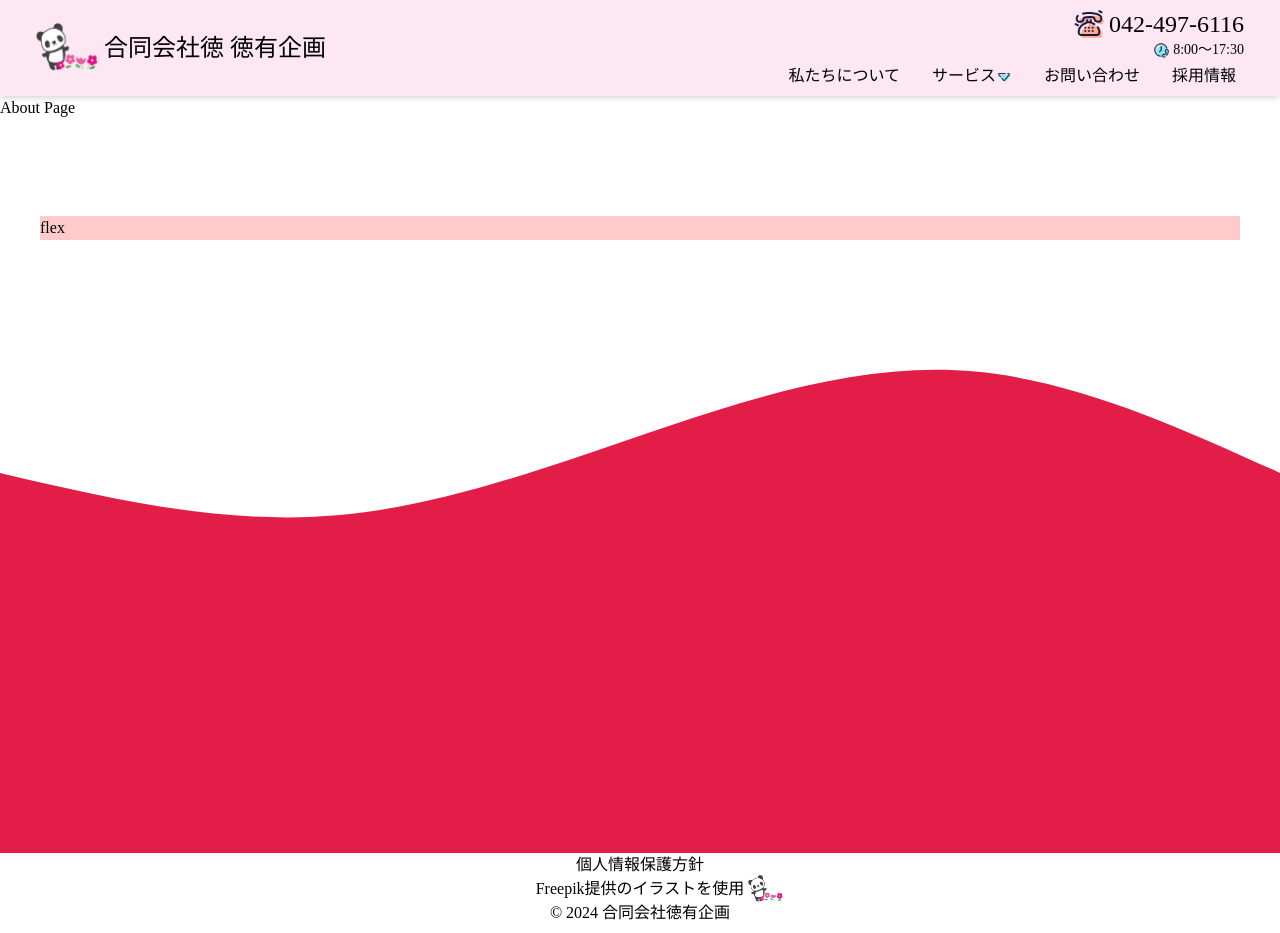
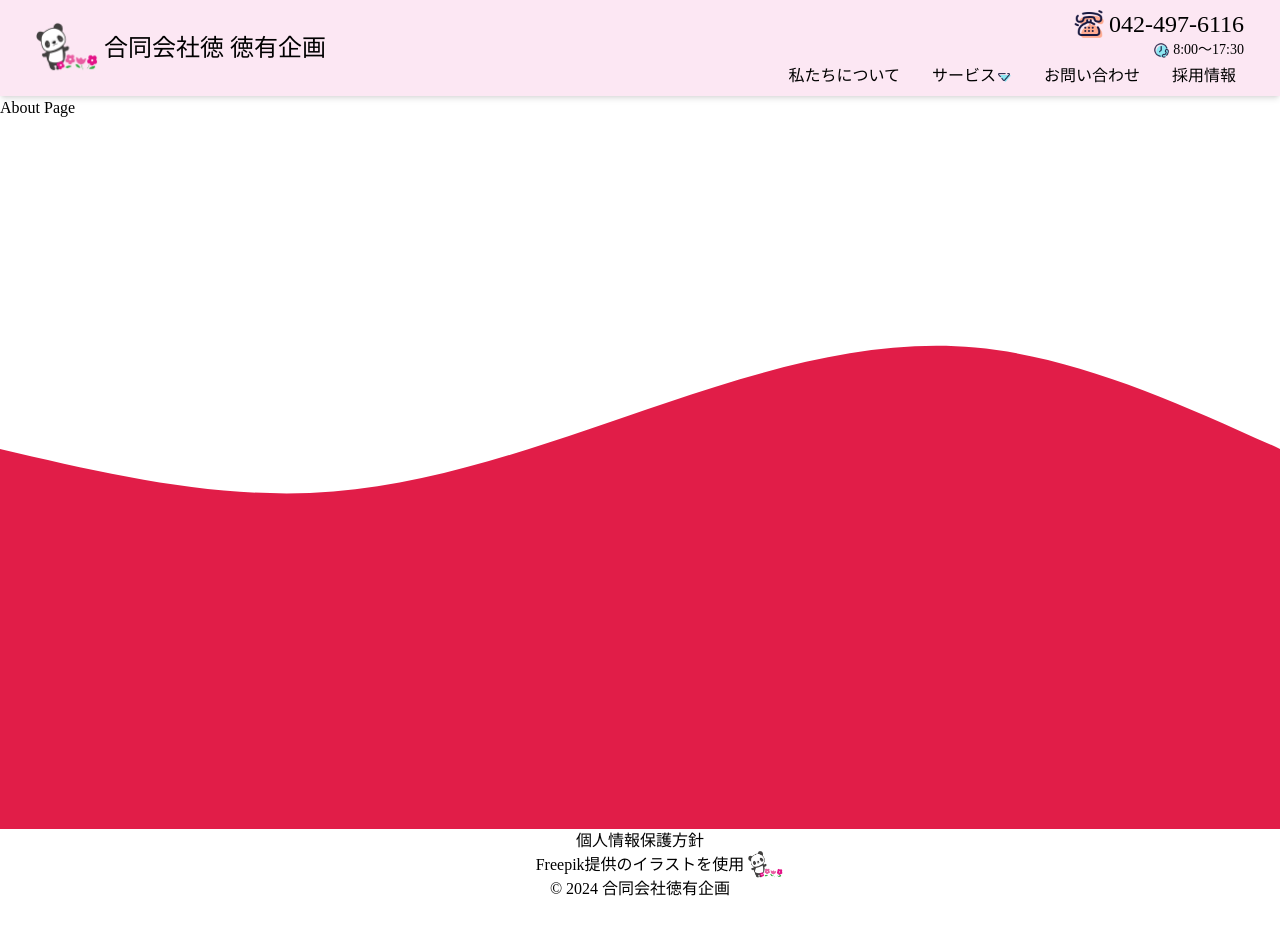
Before and after one commit to Jasufr/tokuyukikaku, a React (Vite) app: page /about in a window 1280 px wide. After the commit the page ends 909 px from the top, so only its background shows below. Built offline with nearby package versions, Linux system fonts and the light colour scheme; a web font is replaced by a local one.

Commit message:
footer started

```diff
--- a/src/components/Footer.jsx
+++ b/src/components/Footer.jsx
@@ -5,7 +5,8 @@ const Footer = () => {
         <div className="">
           <div className="z-50 bg-red-200 mx-10">
             <div>
-              flex
+              <h1></h1>
+              <p></p>
             </div>
             <div></div>
             <div></div>
```
